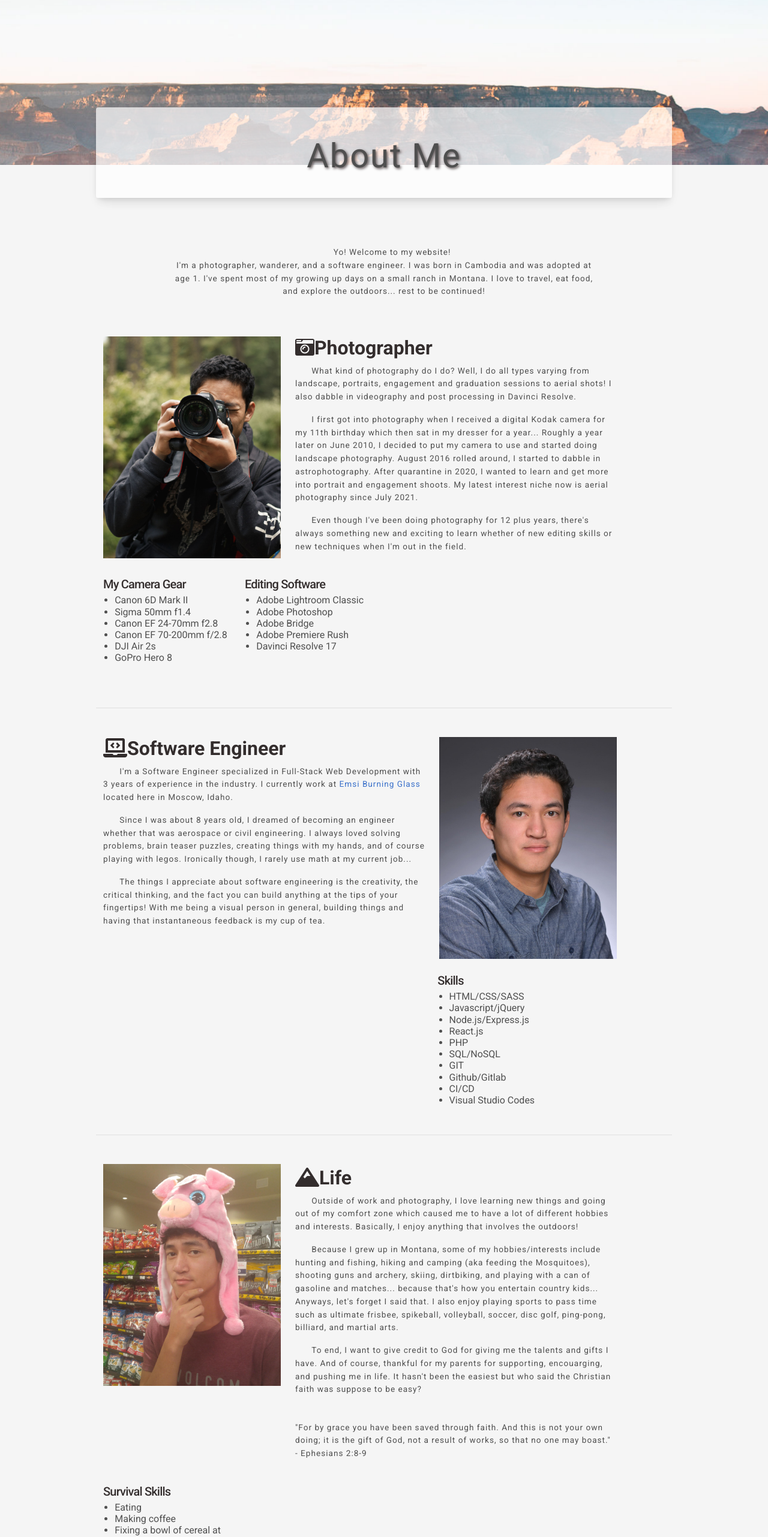
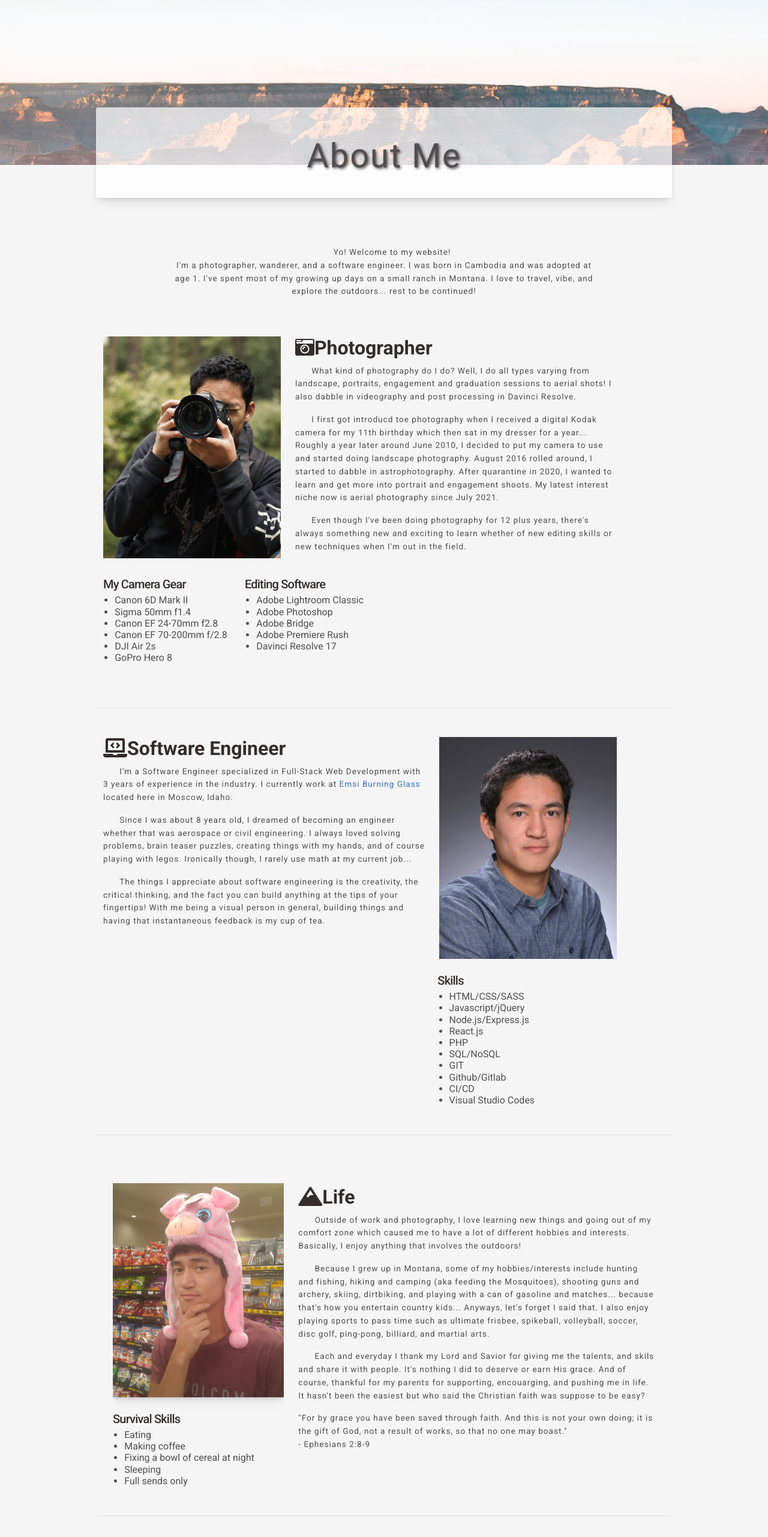
Before and after one commit to ptpeck357/Photographer-pete, a React (Create React App) app: page /about in a window 1280 px wide. Shown: the part 234-2797 px from the top of the page at 60% size. Built offline with nearby package versions, Linux system fonts and the light colour scheme.

Commit message:
about me page edits

```diff
--- a/src/components/molecules/CarouselIntroItem.js
+++ b/src/components/molecules/CarouselIntroItem.js
@@ -41,4 +41,5 @@ const CarouselIntroItem = ({ view, active }) => {
 		</MDBCarouselItem>
 	);
 }
+
 export default CarouselIntroItem;
--- a/src/components/organisms/ProjectContainer.js
+++ b/src/components/organisms/ProjectContainer.js
@@ -3,6 +3,7 @@ import PropTypes from 'prop-types';
 
 import AboutPage from '../templates/AboutPage';
 import ProjectHeader from '../molecules/ProjectHeader';
+import GalleryContainer from '../molecules/ResponsiveGallery';
 
 const ProjectContainer = ({ headerInfoProp, imageArrayProp, renderTypeProp, showFilterProp, styleProp }) => {
 	const [headerInfo, setHeaderInfo] = useState();// eslint-disable-next-line
@@ -21,15 +22,20 @@ const ProjectContainer = ({ headerInfoProp, imageArrayProp, renderTypeProp, show
 
 	const renderComponent = (renderType) => {
 		switch (renderType){
-			// case 'gallery':
-			// 	return <Home />
+			case 'gallery':
+				return
+					<GalleryContainer
+						style={this.state.style}
+						showFilter={this.state.showFilter}
+						imageArray={this.state.imageArray}
+					/>;
 			case 'feature':
 				return
-				//  <GalleryContainer
-				// 	style={this.state.style}
-				// 	showFilter={this.state.showFilter}
-				// 	imageArray={this.state.imageArray}
-				// />;
+					<GalleryContainer
+						style={this.state.style}
+						showFilter={this.state.showFilter}
+						imageArray={this.state.imageArray}
+					/>;
 			case 'about':
 				return <AboutPage />;
 			default:
--- a/src/components/templates/AboutPage.js
+++ b/src/components/templates/AboutPage.js
@@ -44,7 +44,7 @@ const AboutPage = () => {
 						<br />
 						I'm a photographer, wanderer, and a software engineer.
 						I was born in Cambodia and was adopted at age 1. I've spent most of my
-						growing up days on a small ranch in Montana. I love to travel, eat food, and explore the outdoors... rest to be continued!
+						growing up days on a small ranch in Montana. I love to travel, vibe, and explore the outdoors... rest to be continued!
 					</p>
 
 					<StyledHr />
@@ -71,7 +71,7 @@ const AboutPage = () => {
 								What kind of photography do I do? Well, I do all types varying from landscape, portraits, engagement and graduation sessions to aerial shots! I also dabble in videography and post processing in Davinci Resolve.
 							</p>
 							<p>
-								I first got into photography when I received a digital Kodak camera for my 11th birthday which then sat in my dresser for a year... Roughly a year later on June 2010, I decided to put my camera to use and started doing landscape photography. August 2016 rolled around, I started to dabble in astrophotography. After quarantine in 2020, I wanted to learn and get more into portrait and engagement shoots. My latest interest niche now is aerial photography since July 2021.
+								I first got introducd toe photography when I received a digital Kodak camera for my 11th birthday which then sat in my dresser for a year... Roughly a year later around June 2010, I decided to put my camera to use and started doing landscape photography. August 2016 rolled around, I started to dabble in astrophotography. After quarantine in 2020, I wanted to learn and get more into portrait and engagement shoots. My latest interest niche now is aerial photography since July 2021.
 							</p>
 							<p>
 								Even though I've been doing photography for 12 plus years, there's always something new and exciting to learn whether of new editing skills or new techniques when I'm out in the field.
@@ -149,11 +149,10 @@ const AboutPage = () => {
 								<li className="languages-info-list">Visual Studio Codes</li>
 							</StyledUl>
 						</MDBCol>
-
 					</MDBRow>
 
 					{/* Everyday Life Section */}
-					<MDBRow className="mt-5 mb-5">
+					<MDBRow className="border-bottom mt-5 mb-5">
 						<MDBCol lg="4">
 							<div className="rounded z-depth-4 mb-lg-0 mb-4 ">
 								<MDBRipple className="hover-overlay" rippleColor="white">
@@ -161,10 +160,20 @@ const AboutPage = () => {
 									<div role='button'>
 										<Mask className="mask" />
 									</div>
+									<div className="mt-4">
+										<h4 className="tech-info text-dark">Survival Skills</h4>
+										<StyledUl className="unorder-list">
+											<li className="languages-info-list">Eating</li>
+											<li className="languages-info-list">Making coffee</li>
+											<li className="languages-info-list">Fixing a bowl of cereal at night</li>
+											<li className="languages-info-list">Sleeping</li>
+											<li className="languages-info-list">Full sends only</li>
+										</StyledUl>
+									</div>
 								</MDBRipple>
 							</div>
 						</MDBCol>
-						<MDBCol lg="7" className="mt-1">
+						<MDBCol lg="8" className="mt-1">
 							<h2 className="mb-2 p-0 text-dark">
 								<i className="mr-2 fas fa-mountain" />
 								<strong>Life</strong>
@@ -176,28 +185,14 @@ const AboutPage = () => {
 								Because I grew up in Montana, some of my hobbies/interests include hunting and fishing, hiking and camping (aka feeding the Mosquitoes), shooting guns and archery, skiing, dirtbiking, and playing with a can of gasoline and matches... because that's how you entertain country kids... Anyways, let's forget I said that. I also enjoy playing sports to pass time such as ultimate frisbee, spikeball, volleyball, soccer, disc golf, ping-pong, billiard, and martial arts.
 							</p>
 							<p>
-								To end, I want to give credit to God for giving me the talents and gifts I have. And of course, thankful for my parents for supporting, encouarging, and pushing me in life. It hasn't been the easiest but who said the Christian faith was suppose to be easy?
+								Each and everyday I thank my Lord and Savior for  giving me the talents, and skils and share it with people. It's nothing I did to deserve or earn His grace. And of course, thankful for my parents for supporting, encouarging, and pushing me in life. It hasn't been the easiest but who said the Christian faith was suppose to be easy?
 							</p>
-							<br />
 							<p className="no-indentation">
 								"For by grace you have been saved through faith. And this is not your own doing; it is the gift of God, not a result of works, so that no one may boast."
 								<br />
 								- Ephesians 2:8-9
 							</p>
 						</MDBCol>
-						<MDBRow className="border-bottom pt-4">
-							<MDBCol lg="3">
-								<h4 className="tech-info text-dark">Survival Skills</h4>
-								<StyledUl className="unorder-list">
-									<li className="languages-info-list">Eating</li>
-									<li className="languages-info-list">Making coffee</li>
-									<li className="languages-info-list">Fixing a bowl of cereal at night</li>
-									<li className="languages-info-list">Sleeping</li>
-									<li className="languages-info-list">Full sends only</li>
-								</StyledUl>
-							</MDBCol>
-
-						</MDBRow>
 					</MDBRow>
 				</MDBContainer>
 			</ScrollAnimation>
```
Also changed, not shown: src/components/organisms/GalleryContainer.js (+38 -34 lines), src/components/molecules/ResponsiveGallery.js (added).
